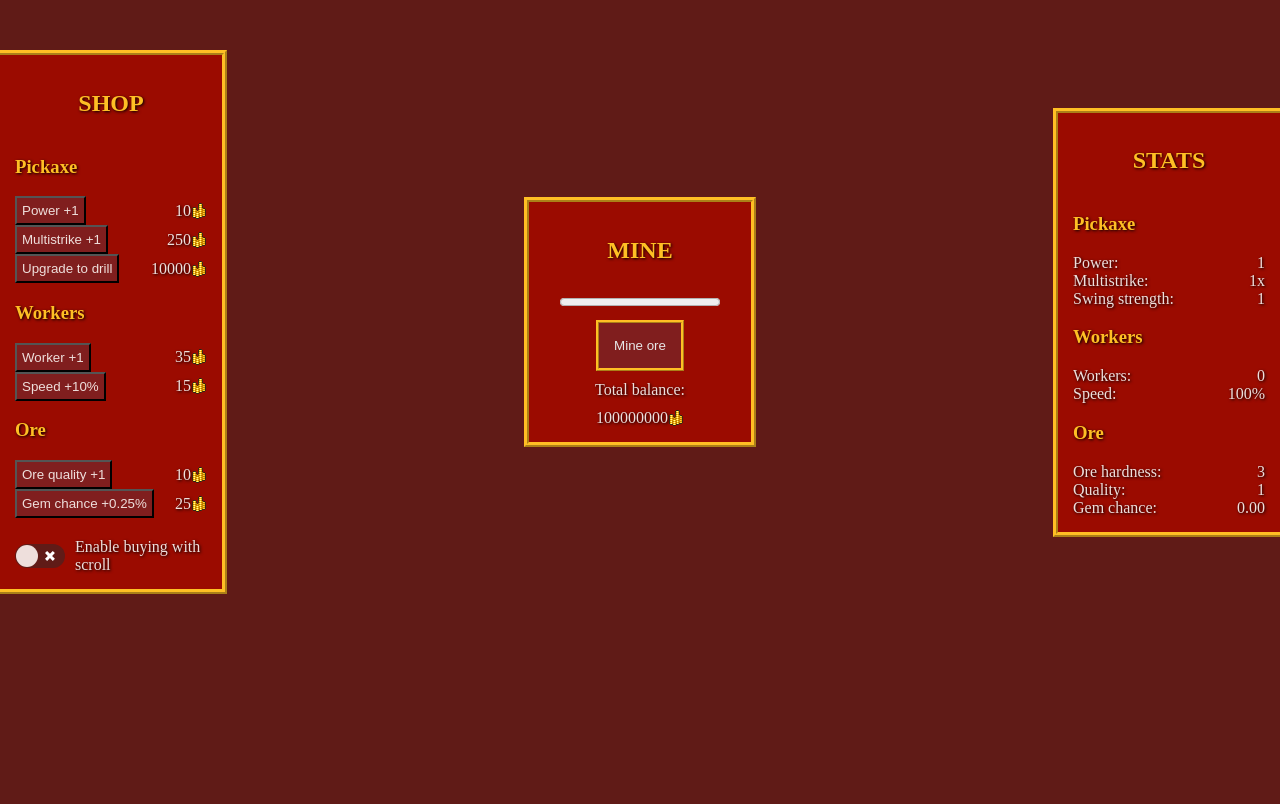
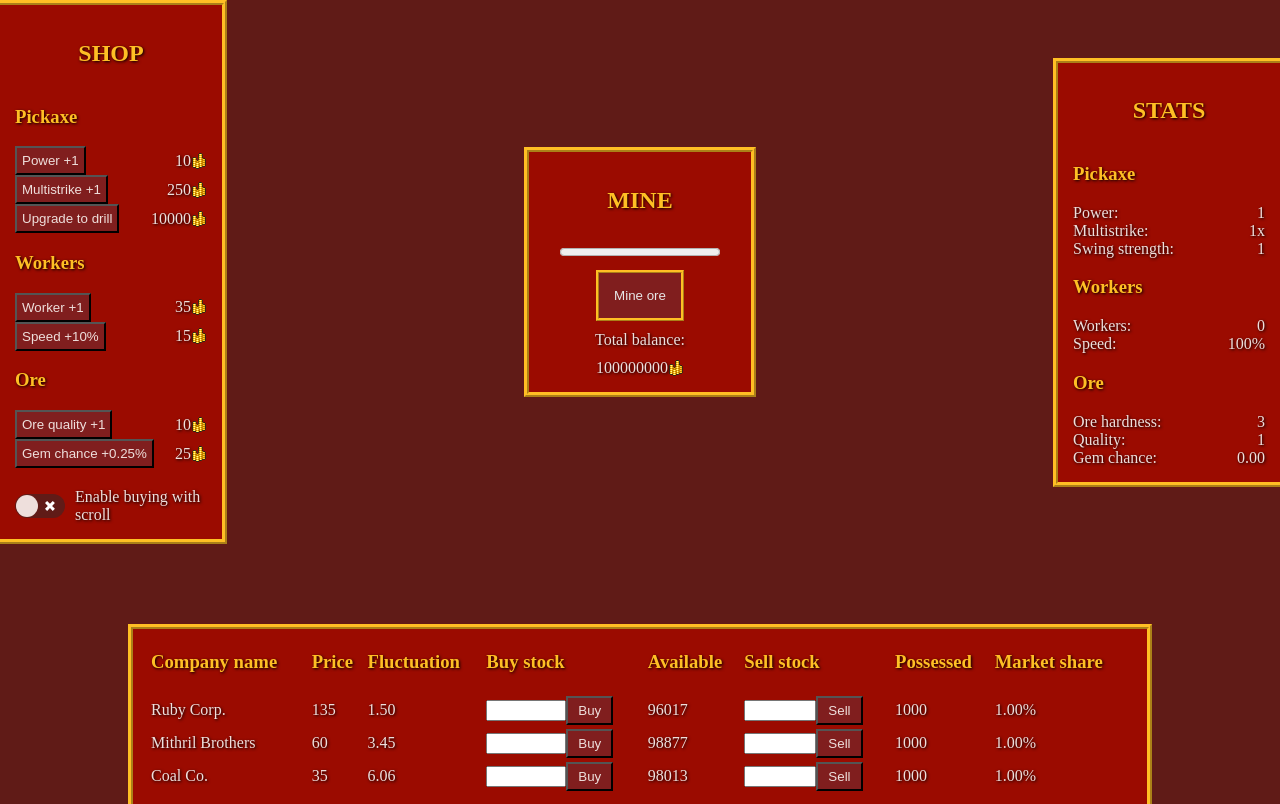
Before and after one commit to BartoszDerenda/IdleMiner, a React (Create React App) app: page / in a window 1280 px wide. Built offline with nearby package versions, Linux system fonts and the light colour scheme.

Commit message:
Stock market
Implemented stock market!
- Selling stock works
- Buying stock doesn't work

```diff
--- a/package.json
+++ b/package.json
@@ -7,7 +7,9 @@
     "@testing-library/jest-dom": "^5.17.0",
     "@testing-library/react": "^13.4.0",
     "@testing-library/user-event": "^13.5.0",
+    "chart.js": "^4.4.1",
     "react": "^18.2.0",
+    "react-chartjs-2": "^5.2.0",
     "react-dom": "^18.2.0",
     "react-scripts": "5.0.1",
     "react-toggle": "^4.1.3",
--- a/src/App.css
+++ b/src/App.css
@@ -16,9 +16,22 @@ body {
 
 .main-box {
   display: flex;
+  flex-direction: column;
+  justify-content: space-between;
+  min-height: 100vh;
+  gap: 10vh;
+}
+
+.shop-mine-stats {
+  display: flex;
   align-items: center;
   justify-content: space-between;
-  padding-top: 50px;
+}
+
+.stock-market {
+  display: flex;
+  flex-direction: column;
+  align-items: center;
 }
 
 .currency-align {
--- a/src/App.js
+++ b/src/App.js
@@ -1,15 +1,49 @@
-// App
+// App.js
 import './App.css';
 import { useState, useEffect } from 'react';
 import Shop from './components/Shop/Shop';
 import Mines from './components/Mines/Mines';
 import HeatMeter from './components/Mines/HeatMeter';
 import Stats from './components/Stats/Stats';
+import StockMarket from './components/StockMarket/StockMarket';
 
 function App() {
   const [currency, setCurrency] = useState(100000000);
+
+  const [coalCompany, setCoalCompany] = useState({
+    name: 'Coal Co.',
+    token: 'coal',
+    total_stock: 100000,
+    unavailable_stock: 987,
+    possessed_stock: 1000,
+    difference: 0,
+    history: [],
+    cost: 25,
+  });
+
+  const [mithrilCompany, setMithrilCompany] = useState({
+    name: 'Mithril Brothers',
+    token: 'mithril',
+    total_stock: 100000,
+    unavailable_stock: 123,
+    possessed_stock: 1000,
+    difference: 0,
+    history: [],
+    cost: 50,
+  });
+
+  const [rubyCompany, setRubyCompany] = useState({
+    name: 'Ruby Corp.',
+    token: 'ruby',
+    total_stock: 100000,
+    unavailable_stock: 2983,
+    possessed_stock: 1000,
+    difference: 0,
+    history: [],
+    cost: 125,
+  });
+
   const [shopToggle, setShopToggle] = useState(false);
-
   const [drill, setDrill] = useState({
     isBought: false,
     drill_cost: 10000,
@@ -20,7 +54,7 @@ function App() {
     coolant_cost: 750,
     heat_cap: 100,
     heat_cap_cost: 500,
-  })
+  });
 
   const [pickaxe, setPickaxe] = useState({
     power: 1,
@@ -44,6 +78,102 @@ function App() {
     hardness: 3,
     progress: 0,
   });
+
+
+  /* Stock market */
+  function handleCompany(company) {
+    let x = 2;
+    const updatedHistory = [...company.history, company.cost];
+    const truncatedHistory = updatedHistory.slice(-10);
+    const updatedCost = company.cost + x;
+    const calc_difference = ((updatedCost - company.cost) / company.cost) * 100
+
+    switch (company) {
+
+      case coalCompany:
+        setCoalCompany(prevCoal => ({...prevCoal, difference: calc_difference.toFixed(2), history: truncatedHistory, cost: updatedCost}));
+        break;
+
+      case mithrilCompany:
+        setMithrilCompany(prevMithril => ({...prevMithril, difference: calc_difference.toFixed(2), history: truncatedHistory, cost: updatedCost}));
+        break;
+
+      default:
+        setRubyCompany(prevRuby => ({...prevRuby, difference: calc_difference.toFixed(2), history: truncatedHistory, cost: updatedCost}));
+        break;
+    };
+  };
+
+  useEffect(() => {
+    const stockIntervalId = setInterval(() => {
+      handleCompany(coalCompany);
+      handleCompany(mithrilCompany);
+      handleCompany(rubyCompany);
+    }, 1000);
+
+    return () => clearInterval(stockIntervalId);
+  });
+
+  function handleStock(company, amount, available, action) {
+
+    if (action === 'buy'
+    && amount <= available
+    && (amount * company.cost) <= currency
+    && amount > 0) {
+      switch (company) {
+
+        case coalCompany:
+          setCoalCompany(prevCoal => ({...prevCoal,
+            possessed_stock: prevCoal.possessed_stock + amount,
+            }));
+          setCurrency(currency - (amount * company.cost));
+          break;
+
+        case mithrilCompany:
+          setMithrilCompany(prevMithril => ({...prevMithril,
+            possessed_stock: prevMithril.possessed_stock + amount,
+            }));
+          setCurrency(currency - (amount * company.cost));
+          break;
+
+        default:
+          setRubyCompany(prevRuby => ({...prevRuby,
+            possessed_stock: prevRuby.possessed_stock + amount,
+            }));
+          setCurrency(currency - (amount * company.cost));
+
+      };
+    }
+
+    if (action === 'sell'
+    && amount <= company.possessed_stock
+    && amount > 0) {
+      switch (company) {
+
+        case coalCompany:
+          setCoalCompany(prevCoal => ({...prevCoal,
+            possessed_stock: prevCoal.possessed_stock - amount,
+          }));
+          setCurrency(currency + (amount * company.cost));
+          break;
+
+        case mithrilCompany:
+          setMithrilCompany(prevMithril => ({...prevMithril,
+            possessed_stock: prevMithril.possessed_stock - amount,
+          }));
+          setCurrency(currency + (amount * company.cost));
+          break;
+
+        default:
+          setRubyCompany(prevRuby => ({...prevRuby,
+            possessed_stock: prevRuby.possessed_stock - amount,
+          }));
+          setCurrency(currency + (amount * company.cost));
+          break;
+
+      };
+  };
+};
 
 
   /* Worker */
@@ -207,6 +337,7 @@ function App() {
   return (
     <div className='main-box'>
 
+      <div className='shop-mine-stats'>
         <div className='shop-box'>
           <h2>SHOP</h2>
           <Shop handleUpgrade={handleUpgrade} handleShopToggle={handleShopToggle} shopToggle={shopToggle} pickaxe={pickaxe} drill={drill} worker={worker} ore={ore} />
@@ -228,6 +359,11 @@ function App() {
           <h2>STATS</h2>
           <Stats pickaxe={pickaxe} drill={drill} worker={worker} ore={ore}/>
         </div>
+      </div>
+
+      <div className='stock-market'>
+          <StockMarket handleStock={handleStock} coalCompany={coalCompany} mithrilCompany={mithrilCompany} rubyCompany={rubyCompany} />
+      </div>
 
     </div>
   );
--- a/src/components/Shop/Shop.jsx
+++ b/src/components/Shop/Shop.jsx
@@ -1,4 +1,4 @@
-// components/Shop/upgrades/OreUpgrade.jsx
+// components/Shop/Shop.jsx
 import PickaxeUpgrade from './upgrades/PickaxeUpgrade';
 import WorkerUpgrade from './upgrades/WorkerUpgrade';
 import OreUpgrade from './upgrades/OreUpgrade';
--- a/src/components/Shop/buttons/ShopToggle.jsx
+++ b/src/components/Shop/buttons/ShopToggle.jsx
@@ -1,3 +1,4 @@
+// components/Shop/buttons/ShopToggle.jsx
 import Toggle from 'react-toggle';
 import './ShopToggle.css';
 
--- /dev/null
+++ b/src/components/StockMarket/StockListing.jsx
@@ -0,0 +1,40 @@
+// components/StockMarket/StockListing.jsx
+import { useRef } from 'react';
+import './StockMarket.css';
+
+function StockListing({ company, handleStock }) {
+
+    const available_stock = company.total_stock - (company.unavailable_stock + company.possessed_stock);
+    const market_share = (company.possessed_stock / company.total_stock) * 100;
+    const amount_buy = useRef(null);
+    const amount_sell = useRef(null);
+
+    const handleBuyClick = () => {
+        handleStock(company, amount_buy.current.value, available_stock, 'buy');
+    };
+
+    const handleSellClick = () => {
+        handleStock(company, amount_sell.current.value, available_stock, 'sell');
+    };
+
+    return (
+        <>
+        <td>{company.name}</td>
+        <td>{company.cost}</td>
+        <td>{company.difference}</td>
+        <td>
+            <input type='number' ref={amount_buy} id={company.token} min='1' max={available_stock} />
+            <button onClick={handleBuyClick}>Buy</button>
+        </td>
+        <td>{available_stock}</td>
+        <td>
+            <input type='number' ref={amount_sell} id={company.token} min='0' max={company.possessed_stock} />
+            <button onClick={handleSellClick}>Sell</button>
+        </td>
+        <td>{company.possessed_stock}</td>
+        <td>{market_share.toFixed(2)}%</td>
+        </>
+    );
+}
+
+export default StockListing;
--- /dev/null
+++ b/src/components/StockMarket/StockMarket.css
@@ -0,0 +1,24 @@
+/* StockMarket.css */
+@import url('../../Palette.css');
+
+.stock-market-table {
+    width: 80%;
+    padding: 0 15px 10px 15px;
+    background-color: var(--component-background);
+    border: 5px ridge var(--gold);
+    border-bottom: none;
+}
+
+h3 {
+    color: var(--gold);
+}
+
+button {
+    color: var(--default-font-color);
+    background-color: var(--component-element);
+    padding: 5px 10px 5px 10px;
+}
+
+.stock-listing {
+
+}
--- /dev/null
+++ b/src/components/StockMarket/StockMarket.jsx
@@ -0,0 +1,35 @@
+// components/StockMarket/StockMarket.jsx
+import './StockMarket.css';
+import StockListing from './StockListing';
+// import { Chart as ChartJS } from 'chart.js/auto';
+// import { Bar, Doghnut, Line } from 'react-chartjs-2';
+
+function StockMarket({ handleStock, coalCompany, mithrilCompany, rubyCompany }) {
+  return (
+    <table className='stock-market-table'>
+      <tbody>
+        <tr>
+          <td><h3>Company name</h3></td>
+          <td><h3>Price</h3></td>
+          <td><h3>Fluctuation</h3></td>
+          <td><h3>Buy stock</h3></td>
+          <td><h3>Available</h3></td>
+          <td><h3>Sell stock</h3></td>
+          <td><h3>Possessed</h3></td>
+          <td><h3>Market share</h3></td>
+        </tr>
+        <tr className='stock-listing'>
+          <StockListing company={rubyCompany} handleStock={handleStock} />
+        </tr>
+        <tr className='stock-listing'>
+          <StockListing company={mithrilCompany} handleStock={handleStock} />
+        </tr>
+        <tr className='stock-listing'>
+          <StockListing company={coalCompany} handleStock={handleStock} />
+        </tr>
+      </tbody>
+    </table>
+  );
+}
+
+export default StockMarket;
```
Also changed, not shown: 1 other file (tests, documents, lock files or other folders). Lines whose indentation alone changed are shown as unchanged.
